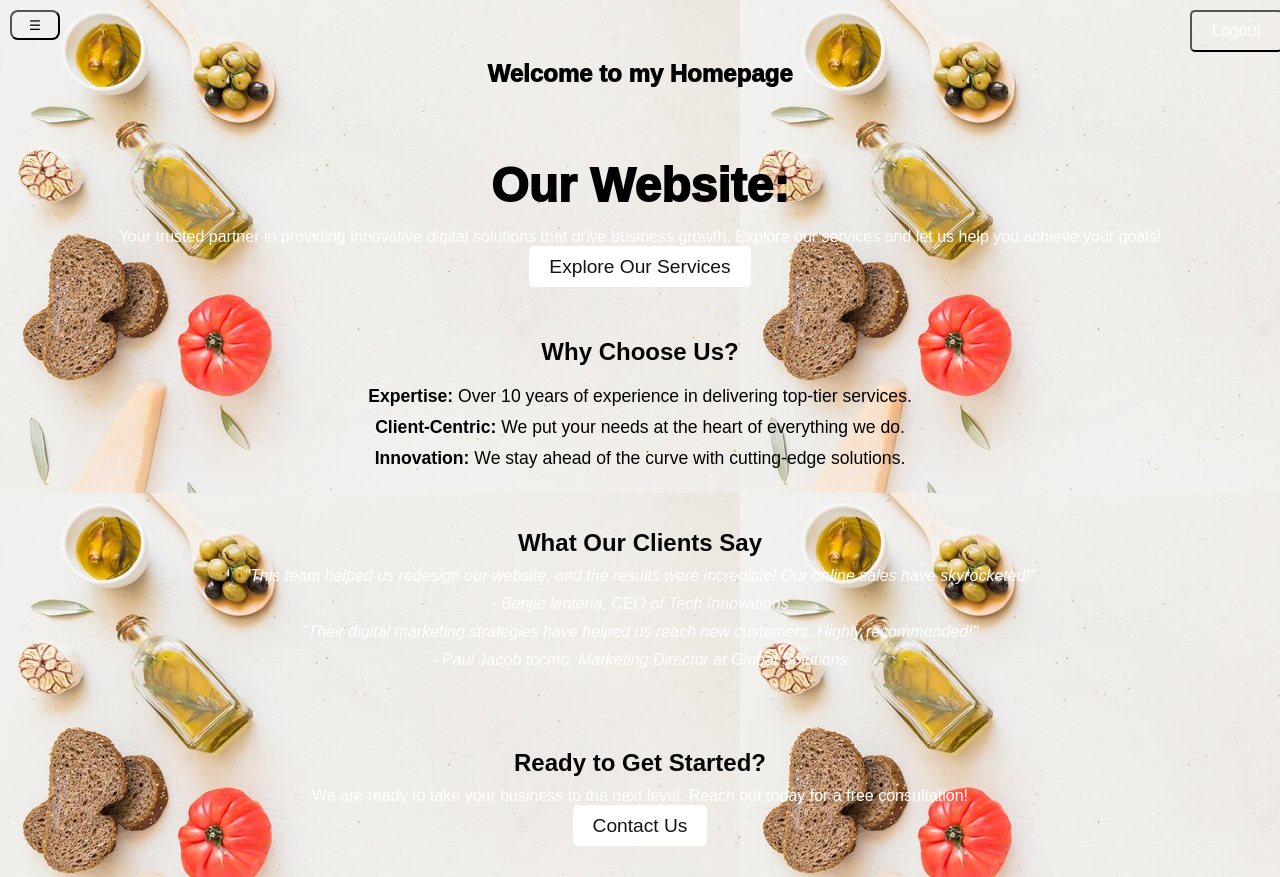
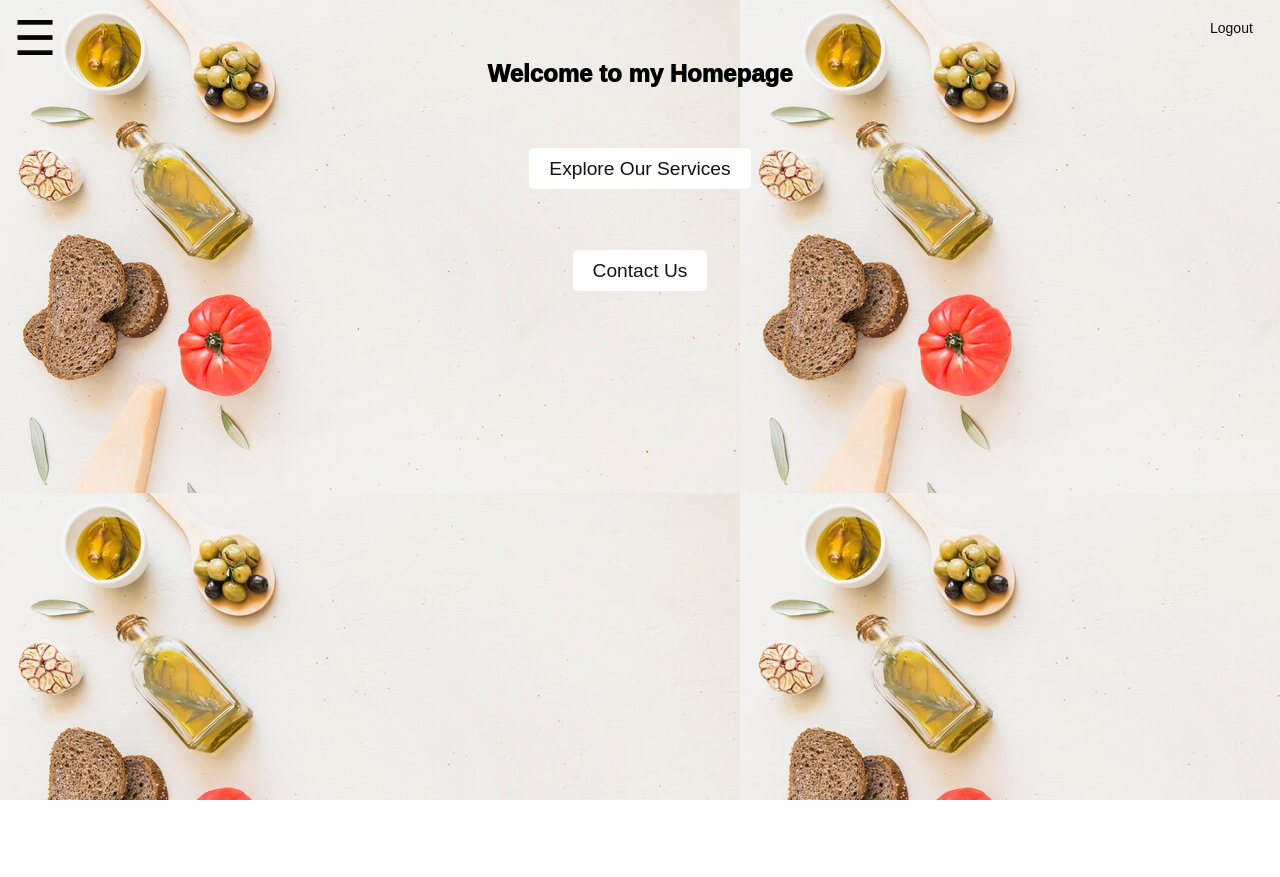
Before and after one commit to Josh-sal07/jsmid, a plain HTML site: page index2.html in a window 1280 px wide. After the commit the page ends 800 px from the top, so only its background shows below. Drawn offline with Linux system fonts and the light colour scheme.

Commit message:
changess

```diff
--- a/index2.html
+++ b/index2.html
@@ -26,32 +26,9 @@
     <h1>Welcome to my Homepage</h1>
   </div>
   <section class="home-welcome">
-    <h1> Our Website:</h1>
-    <p>Your trusted partner in providing innovative digital solutions that drive business growth. Explore our services and let us help you achieve your goals!</p>
     <a href="services.html" class="cta-btn">Explore Our Services</a>
   </section>
-  <section class="home-why-choose">
-    <h2>Why Choose Us?</h2>
-    <ul>
-      <li><strong>Expertise:</strong> Over 10 years of experience in delivering top-tier services.</li>
-      <li><strong>Client-Centric:</strong> We put your needs at the heart of everything we do.</li>
-      <li><strong>Innovation:</strong> We stay ahead of the curve with cutting-edge solutions.</li>
-    </ul>
-  </section>
-  <section class="home-testimonials">
-    <h2>What Our Clients Say</h2>
-    <div class="testimonial">
-      <p>"This team helped us redesign our website, and the results were incredible! Our online sales have skyrocketed!"</p>
-      <p>- Benjie lenteria, CEO of Tech Innovations</p>
-    </div>
-    <div class="testimonial">
-      <p>"Their digital marketing strategies have helped us reach new customers. Highly recommended!"</p>
-      <p>- Paul Jacob tocmo, Marketing Director at Global Solutions</p>
-    </div>
-  </section>
   <section class="cta">
-    <h2>Ready to Get Started?</h2>
-    <p>We are ready to take your business to the next level. Reach out today for a free consultation!</p>
     <a href="contact.html" class="cta-btn">Contact Us</a>
   </section>
 
--- a/styles.css
+++ b/styles.css
@@ -7,6 +7,7 @@
   body {
     font-family: Arial, sans-serif;
     background-image: url(hey.jpg);
+    color:#040303;
   }
 
   .sidebar {
@@ -54,6 +55,8 @@
   .sidebar-menu {
     list-style: none;
     padding: 20px 0;
+    background-color: transparent;
+    backdrop-filter: blur(50px);
   }
 
   .sidebar-menu li {
@@ -85,13 +88,17 @@
 
   .open-btn {
     background-color: transparent;
-    color: #040303;
+
+    color: #030202;
     border-radius: 8px;
     padding: none;
     width: 50px;
     height: 30px;
     cursor: pointer;
     margin-bottom: 20px;
+    border: none;
+    font-size: 3em;
+
   }
 
   .open-btn:hover {
@@ -118,19 +125,21 @@
 
   .logout-btn {
     background-color: transparent;
-    color: #fff;
+    color: #0c0b0b;
     padding: 10px 20px;
     cursor: pointer;
-    font-size: 16px;
+    font-size: 14px;
     border-radius: 5px;
     position: fixed;
+    margin-right: 10px;
+    border: none;
+    backdrop-filter: blur(50px);
   }
 
   .logout-btn:hover {
-    background-color: #423d3d;
+    background-color: #7c7676;
   }
   p{
-    color: white;
     text-align: center;
     margin-bottom: 10px;
   }
@@ -164,7 +173,7 @@
 .home-welcome {
     text-align: center;
     background-color: transparent;
-    color: white;
+    color: rgb(13, 10, 10);
     padding: 40px 20px;
   }
 
@@ -231,7 +240,7 @@
     text-align: center;
     padding: 40px 20px;
     background-color:  transparent;
-    color: white;
+    color: rgb(11, 9, 9);
   }
 
   .service-btn {
```
